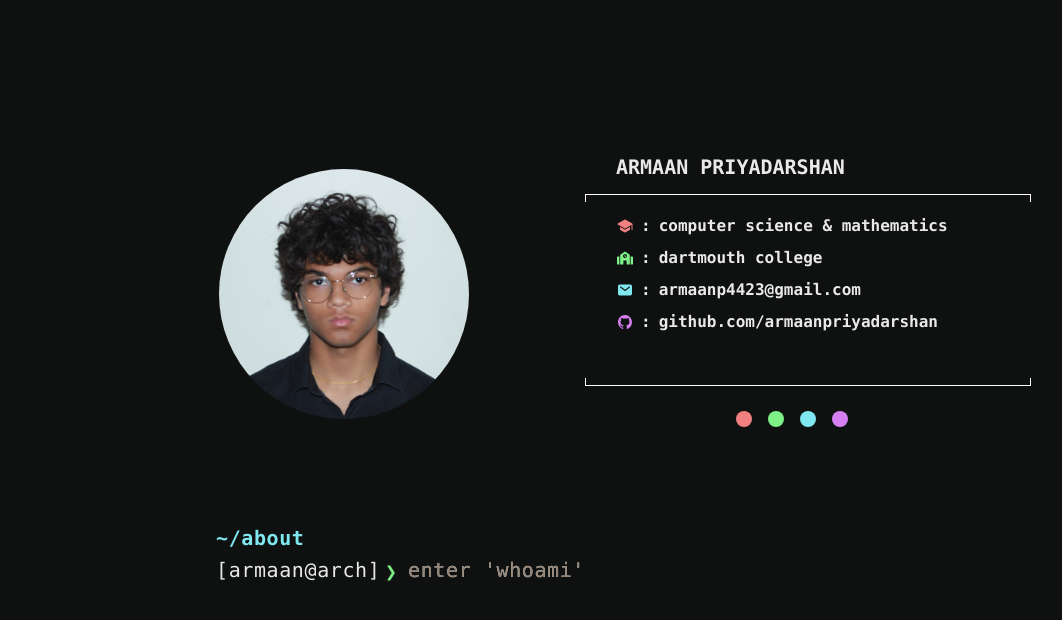
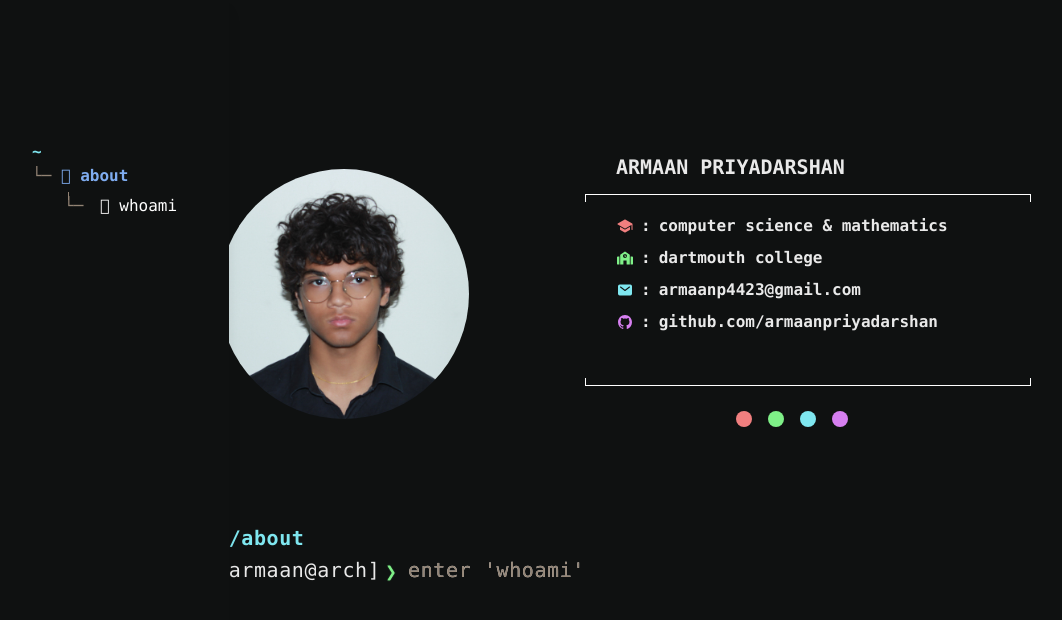
Before and after one commit to armaanpriyadarshan/personal-website, a Next.js app: page / in a window 1280 px wide. Shown: the top 620 px of the page, without its empty margins (16-1078 px from the left). Built offline with nearby package versions, Linux system fonts and the light colour scheme.

Commit message:
no way ts actually works

```diff
--- /dev/null
+++ b/src/app/components/Navigation.js
@@ -0,0 +1,80 @@
+import { motion } from 'framer-motion';
+import { useNavigation } from '../contexts/NavigationContext';
+
+const sectionIds = {
+    whoami: 'section-whoami',
+    experiences: 'section-experiences',
+    projects: 'section-projects',
+    skills: 'section-skills',
+    hobbies: 'section-hobbies',
+};
+
+export default function Navigation() {
+    const { unlocked } = useNavigation();
+    const allItems = [
+        'whoami',
+        'experiences',
+        'projects',
+        'skills',
+        'hobbies',
+    ];
+    const items = allItems.filter(item => unlocked.includes(item));
+
+    const handleNavClick = (id) => {
+        const el = document.getElementById(sectionIds[id]);
+        if (el) {
+            const offset = 40;
+            const y = el.getBoundingClientRect().top + window.pageYOffset - offset;
+            window.scrollTo({ top: y, behavior: 'smooth' });
+        }
+    };
+
+    return (
+        <motion.nav
+            initial={{ x: -100, opacity: 0 }}
+            animate={{ x: 0, opacity: 1 }}
+            transition={{ type: 'spring', stiffness: 60, damping: 12 }}
+            className="fixed left-0 top-0 h-screen bg-[var(--background)] z-50 flex flex-col items-center shadow-lg pt-36"
+        >
+            <div className="text-left flex flex-col px-12 font-mono gap-y-2">
+                <span className="text-[var(--lightBlue)] font-bold select-none leading-none">~</span>
+                <span className="font-bold select-none leading-none">
+                    <span className="text-[var(--grey)]">└─ </span>
+                    <span className="text-[var(--darkBlue)]"> about</span>
+                </span>
+                <motion.div
+                    className="ml-8 relative mt-1 flex flex-col gap-y-2"
+                    initial="hidden"
+                    animate="visible"
+                    variants={{
+                        visible: { transition: { staggerChildren: 0.12 } },
+                    }}
+                >
+                    <div className="absolute left-[4px] -top-1 bottom-4 w-px bg-[var(--grey)] z-0" />
+                    {items.map((label, i) => {
+                        const isLast = i === items.length - 1;
+                        return (
+                            <motion.button
+                                key={label}
+                                type="button"
+                                onClick={() => handleNavClick(label)}
+                                className={
+                                    `flex items-start select-none relative z-10 leading-[1.25rem] w-full text-left group ` +
+                                    `transition-colors duration-200 ` +
+                                    `hover:bg-foreground hover:text-background`
+                                }
+                                variants={{
+                                    hidden: { y: -30, opacity: 0 },
+                                    visible: { y: 0, opacity: 1, transition: { type: 'spring', stiffness: 60, damping: 12 } },
+                                }}
+                            >
+                                <span className="text-[var(--grey)] w-4">{isLast ? '└─' : '├─'} </span>
+                                <span className="text-white ml-4 group-hover:text-background group-hover:bg-foreground px-1 rounded transition-colors duration-200"> {label}</span>
+                            </motion.button>
+                        );
+                    })}
+                </motion.div>
+            </div>
+        </motion.nav>
+    );
+}
--- /dev/null
+++ b/src/app/contexts/NavigationContext.js
@@ -0,0 +1,23 @@
+"use client";
+
+import { createContext, useContext, useState } from 'react';
+
+const NavigationContext = createContext();
+
+export function NavigationProvider({ children }) {
+  const [unlocked, setUnlocked] = useState(['whoami']);
+
+  const unlock = (item) => {
+    setUnlocked((prev) => prev.includes(item) ? prev : [...prev, item]);
+  };
+
+  return (
+    <NavigationContext.Provider value={{ unlocked, unlock }}>
+      {children}
+    </NavigationContext.Provider>
+  );
+}
+
+export function useNavigation() {
+  return useContext(NavigationContext);
+}
--- a/src/app/layout.js
+++ b/src/app/layout.js
@@ -1,5 +1,6 @@
 import "./globals.css";
 import { IBM_Plex_Mono } from 'next/font/google';
+import { NavigationProvider } from './contexts/NavigationContext';
 
 const ibmPlexMono = IBM_Plex_Mono({
   subsets: ['latin'],
@@ -14,6 +15,7 @@ export const metadata = {
 
 export default function RootLayout({ children }) {
   return (
+    <NavigationProvider>
       <html lang="en">
         <body
           className={ibmPlexMono.className}
@@ -21,5 +23,6 @@ export default function RootLayout({ children }) {
           {children}
         </body>
       </html>
+    </NavigationProvider>
   );
 }
--- a/src/app/page.js
+++ b/src/app/page.js
@@ -13,8 +13,11 @@ import Project from './components/Project';
 import Skills from './components/Skills';
 import Hobby from './components/Hobby';
 import Video from './components/Video';
+import Navigation from './components/Navigation';
+import { useNavigation } from './contexts/NavigationContext';
 
 export default function Home() {
+  const { unlock } = useNavigation();
   const infoLines = [
     {
       icon: <IoSchool className="text-[var(--red)]" />,
@@ -537,6 +540,7 @@ export default function Home() {
   const commands = [
     {
       id: 'whoami',
+      idToUnlock: 'whoami',
       fileLocation: "~/about",
       commandText: "whoami",
       placeholder: "enter 'whoami'",
@@ -556,10 +560,11 @@ export default function Home() {
             </a>
           </p>
         </div>
-      )
+      ),
     },
     {
       id: 'cd-experiences',
+      idToUnlock: 'experiences',
       fileLocation: "~/about",
       commandText: "ls experiences",
       placeholder: "enter 'ls experiences'",
@@ -606,10 +611,11 @@ export default function Home() {
             />
           ))}
         </div>
-      )
+      ),
     },
     {
       id: 'lf-projects',
+      idToUnlock: 'projects',
       fileLocation: "~/about",
       commandText: "lf projects",
       placeholder: "enter 'lf projects'",
@@ -620,10 +626,11 @@ export default function Home() {
             subdirectories={projects}
           />
         </div>
-      )
+      ),
     },
     {
       id: 'cat-skills',
+      idToUnlock: 'skills',
       fileLocation: "~/about",
       commandText: "cat skills.txt",
       placeholder: "enter 'cat skills.txt'",
@@ -631,10 +638,11 @@ export default function Home() {
         <div className="ml-4 mt-4">
           <Skills skills={skills} />
         </div>
-      )
+      ),
     },
     {
       id: 'lf-hobbies',
+      idToUnlock: 'hobbies',
       fileLocation: "~/about",
       commandText: "lf hobbies",
       placeholder: "enter 'lf hobbies'",
@@ -645,7 +653,7 @@ export default function Home() {
             subdirectories={hobbies}
           />
         </div>
-      )
+      ),
     },
     {
       id: 'sl',
@@ -655,6 +663,14 @@ export default function Home() {
       content: <Video />
     }
   ];
+
+  const sectionIds = {
+    whoami: 'section-whoami',
+    experiences: 'section-experiences',
+    projects: 'section-projects',
+    skills: 'section-skills',
+    hobbies: 'section-hobbies',
+  };
 
   const [lineIndex, setLineIndex] = useState(-1);
   const [completedCommands, setCompletedCommands] = useState(new Set());
@@ -676,13 +692,16 @@ export default function Home() {
       if (!isVisible) return null;
 
       return (
-        <div key={command.id} className={index === 0 ? "mt-20" : "mt-12"}>
+        <div key={command.id} className={index === 0 ? "mt-20" : "mt-12"} id={sectionIds[command.idToUnlock] || undefined}>
           <Command
             fileLocation={command.fileLocation}
             commandText={command.commandText}
             placeholder={command.placeholder}
-            onComplete={() => handleCommandComplete(command.id)}
             shouldScramble={index === 0}
+            onComplete={() => {
+              unlock(command.idToUnlock);
+              handleCommandComplete(command.id);
+            }}
           >
             {command.content}
           </Command>
@@ -692,6 +711,8 @@ export default function Home() {
   };
 
   return (
+    <>
+      <Navigation />
       <main className="min-h-screen flex flex-col items-center pt-36 pb-12">
         <div className="max-w-4xl mx-auto px-6 w-full">
           <div className="flex items-center gap-20">
@@ -815,5 +836,6 @@ export default function Home() {
           {renderCommands()}
         </div>
       </main>
+    </>
   );
 }
```
Lines whose indentation alone changed are shown as unchanged.
